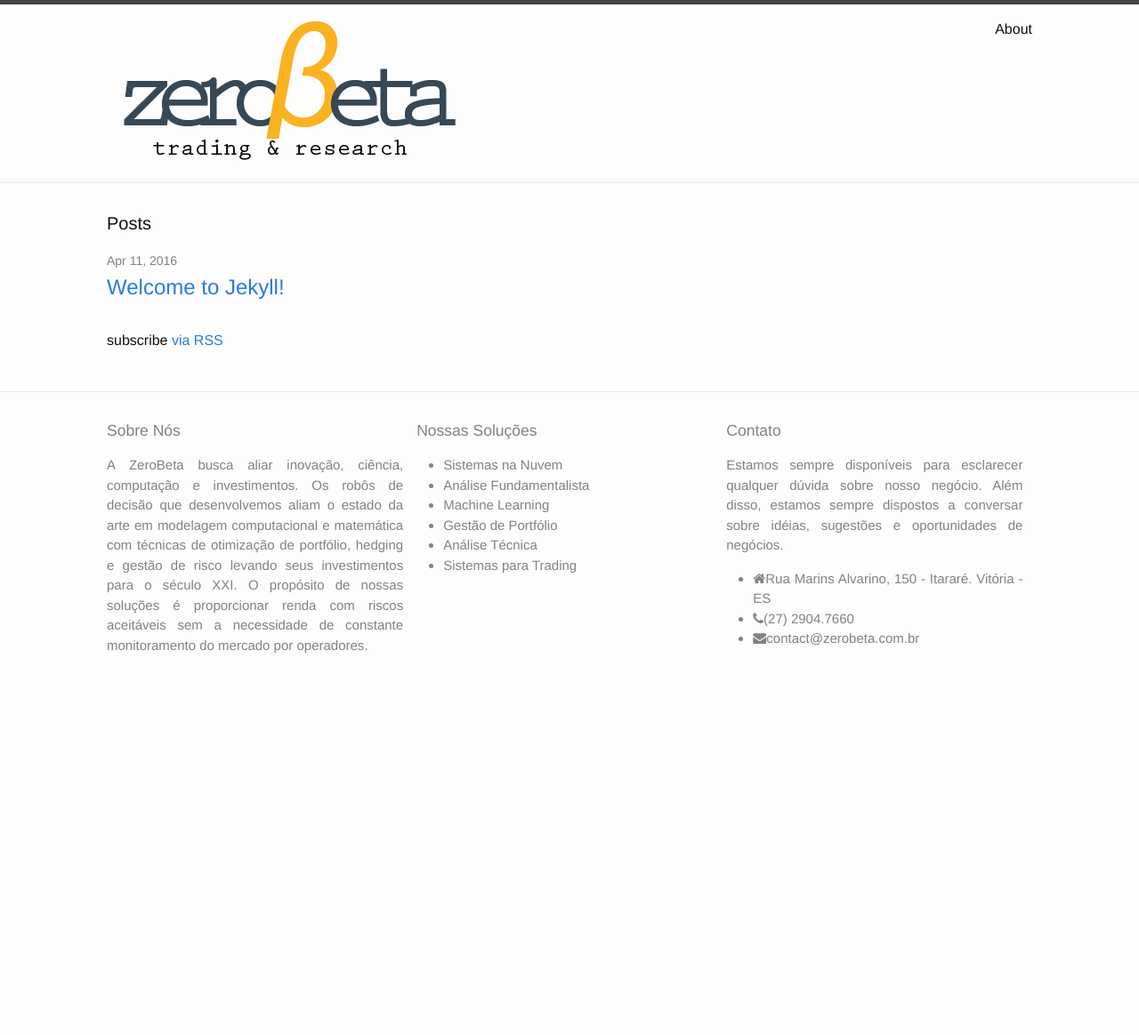
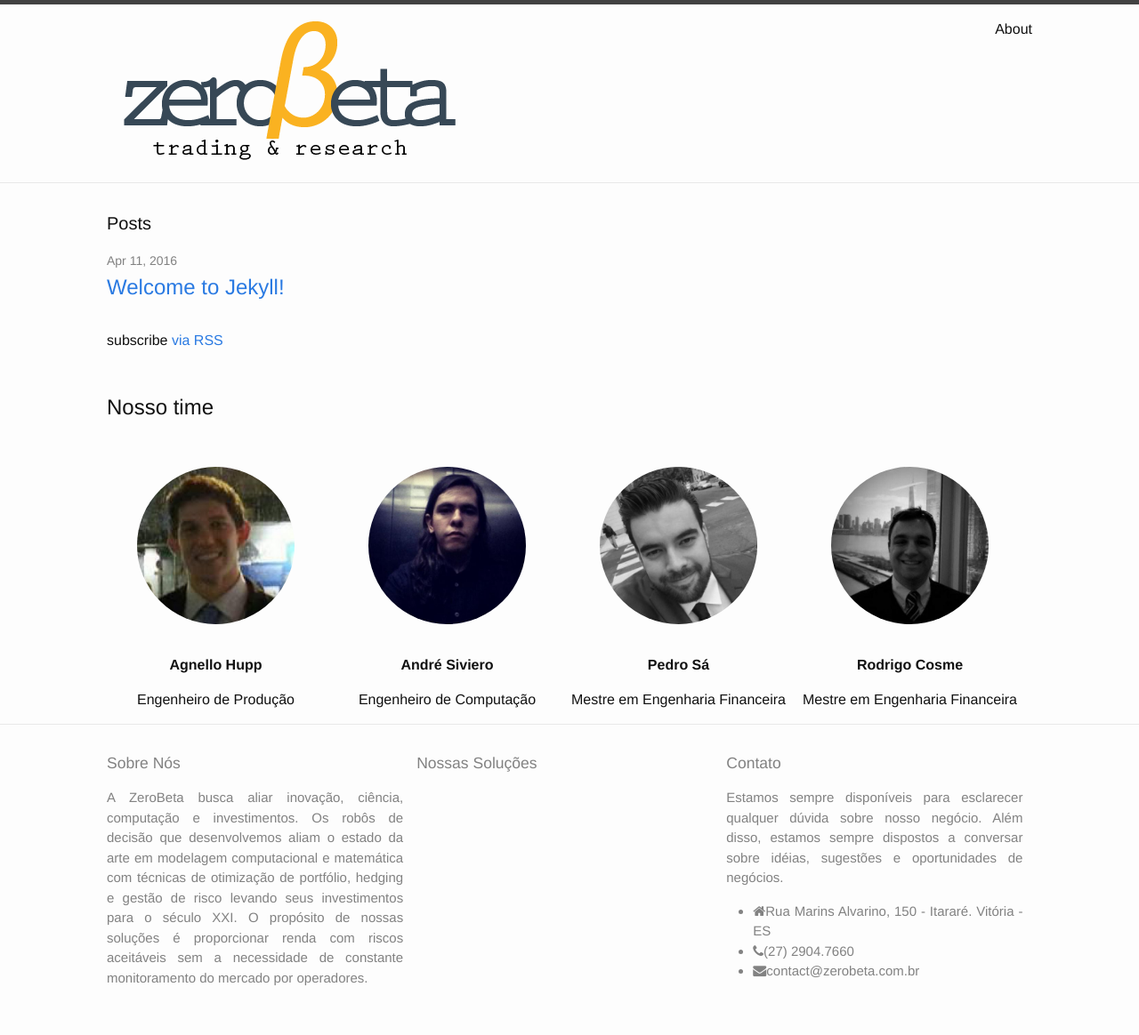
Before and after one commit to ZeroBetaTR/zerobetatr.github.io, a Jekyll site: the page built from index.html, in a window 1280 px wide. Shown: the whole page at 89% size. Built offline with Jekyll 4.4.1, drawn with Linux system fonts in a browser that asks for light colours; nearby versions of some CDN libraries; before the commit the page ends 900 px from its top, so only the background shows below that.

Commit message:
Add team members as data file

```diff
--- a/_config.yml
+++ b/_config.yml
@@ -23,9 +23,8 @@ contact_text: > #
 address: Rua Marins Alvarino, 150 - Itararé. Vitória - ES
 telephone: (27) 2904.7660
 
+# Locations
+base_imgpath_team: "/img/team/"
+
 # Build settings
 markdown: kramdown
-
-# Collections
-collections:
-  - solutions
--- /dev/null
+++ b/_data/team_members.yml
@@ -0,0 +1,19 @@
+- name: André Siviero
+  picture: andre_siviero.jpg
+  github: asiviero
+  short_description: Engenheiro de Computação
+
+- name: Rodrigo Cosme
+  picture: rodrigo_cosme.jpg
+  github: rodrigosilvacosme
+  short_description: Mestre em Engenharia Financeira
+
+- name: Agnello Hupp
+  picture: agnello_hupp.jpg
+  github: contihupp
+  short_description: Engenheiro de Produção
+
+- name: Pedro Sá
+  picture: pedro_sa.jpg
+  github: pveronezisa
+  short_description: Mestre em Engenharia Financeira
--- /dev/null
+++ b/_includes/team.html
@@ -0,0 +1,13 @@
+<div class="team-wrapper">
+  {% assign sorted_members = (site.data.team_members | sort: 'name') %}
+  <div class="wrapper">
+    <h2>Nosso time</h2>
+    {% for member in sorted_members %}
+      <div class="team-member-wrapper">
+        <img class="team-member-photo" src="{{ member.picture | prepend: site.base_imgpath_team }}" />
+        <h4 class="team-member-name">{{ member.name }}</h4>
+        <p>{{member.short_description}}</p>
+      </div>
+    {% endfor %}
+  </div>
+</div>
--- a/_layouts/default.html
+++ b/_layouts/default.html
@@ -13,6 +13,8 @@
       </div>
     </div>
 
+    {% include team.html %}
+
     {% include footer.html %}
 
   </body>
--- a/_sass/_layout.scss
+++ b/_sass/_layout.scss
@@ -228,3 +228,29 @@
         }
     }
 }
+
+/**
+* Team
+*/
+.team-member-wrapper {
+  width: -webkit-calc(25% - (#{$spacing-unit} / 2));
+  width:         calc(25% - (#{$spacing-unit} / 2));
+  text-align: center;
+  float: left;
+  margin-right: calc(#{$spacing-unit} / 2);
+  margin-right: webkit-calc(#{$spacing-unit} / 2);
+
+  :last-child {
+    margin-right: 0;
+  }
+  h4 {
+    font-weight: bold;
+  }
+
+  .team-member-photo {
+    padding: calc(20% - (#{$spacing-unit}px / 2));
+    padding: -webkit-calc(20% - (#{$spacing-unit} / 2));
+    box-sizing: border-box;
+    border-radius: 100%;
+  }
+}
```
Also changed, not shown: img/team/agnello_hupp.jpg (added), img/team/andre_siviero.jpg (added), img/team/pedro_sa.jpg (added), img/team/rodrigo_cosme.jpg (added).
